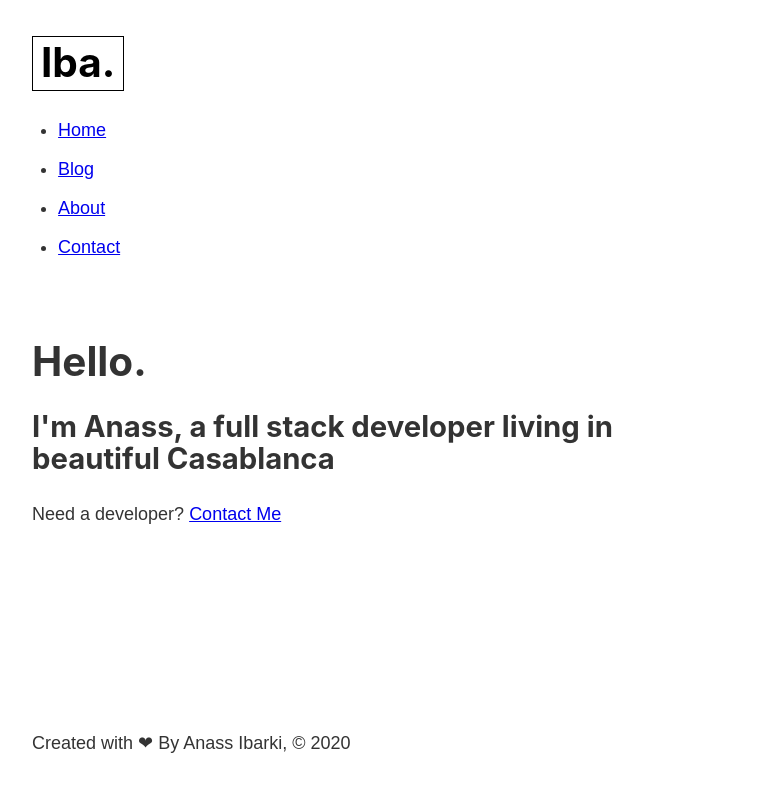
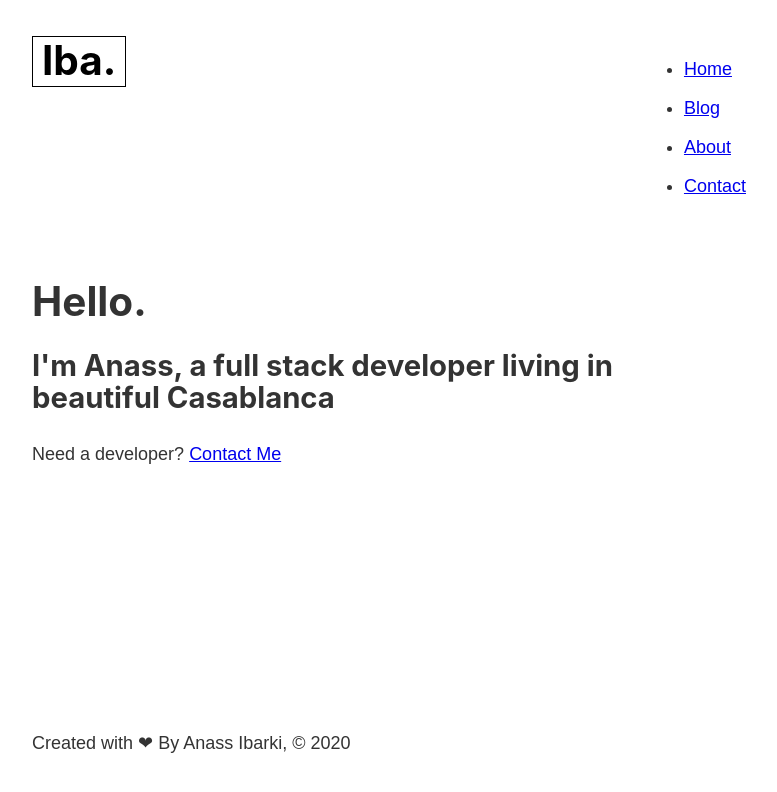
Before and after one commit to anasiba/gatsby-contentful, a Gatsby site: page / in a window 1280 px wide. Shown: the whole page, without its empty margins (251-1028 px from the left). Built offline with nearby package versions, Linux system fonts and the light colour scheme; Gatsby itself is replaced by a stand-in of ours.

Commit message:
make nav horizantal with logo.

```diff
--- a/src/components/header.module.scss
+++ b/src/components/header.module.scss
@@ -1,6 +1,11 @@
 header{
     padding: 1rem 0 3rem ;
+    display: flex !important;
+    justify-content: space-between;
+    align-items: baseline;
+
 }
+
 .title{
     color: #000000;
     font-size: 3rem;
@@ -9,7 +14,7 @@ header{
 
 .logo{
     border: 1px solid #000000;
-    padding: 4px 8px;
+    padding: 2px 9px;
     display: inline-block;
 }
 
```
